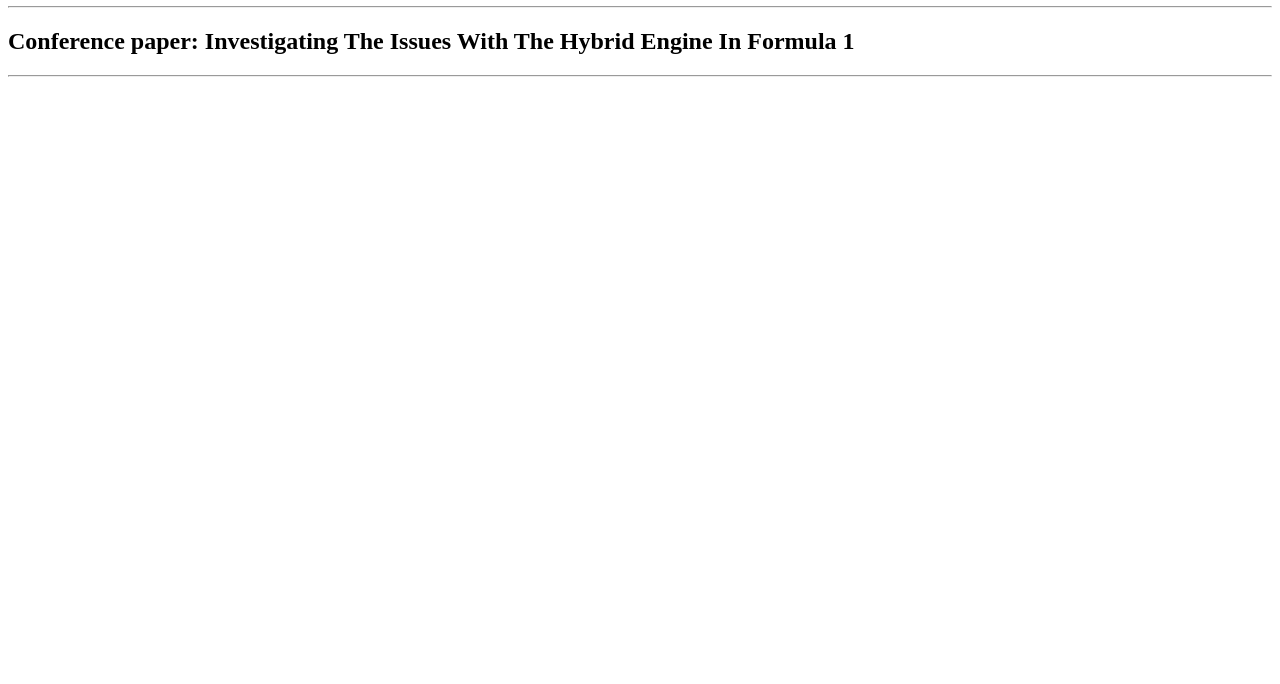
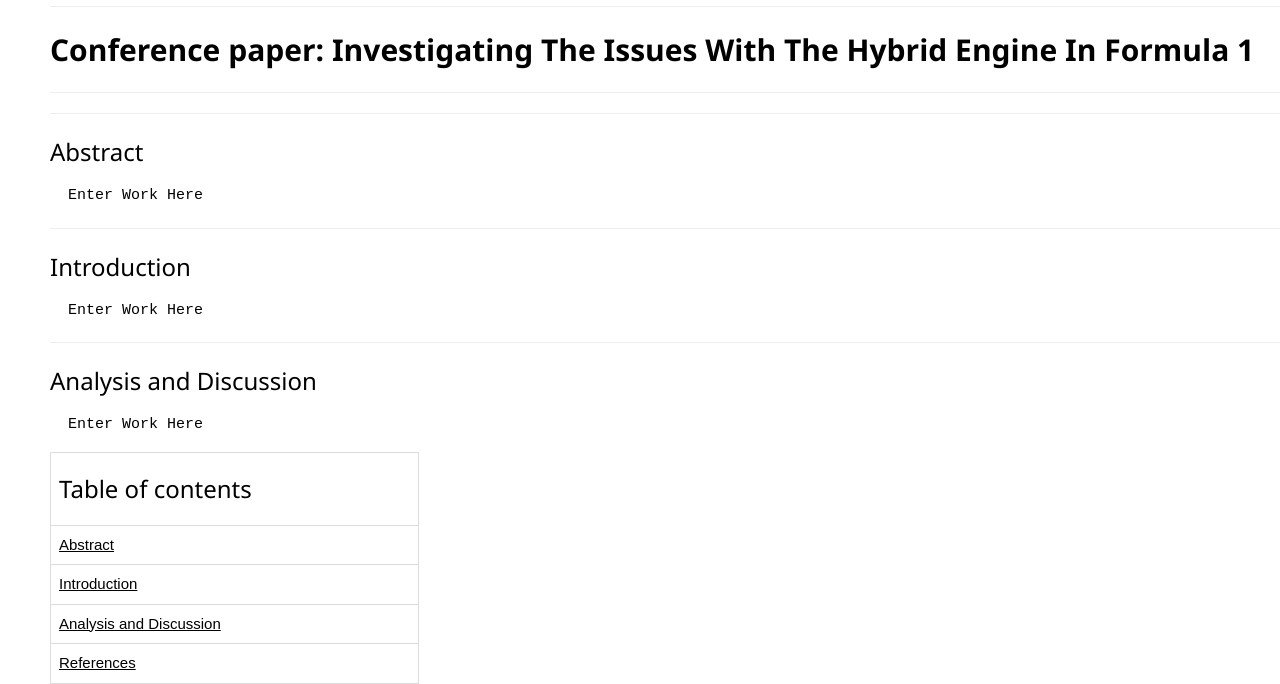
Before and after one commit to FEPSFY7006661/FY7006661, a plain HTML site: page index.html in a window 1280 px wide. Shown: the part 433-1117 px from the top of the page. Before the commit the page ends 800 px from the top, so only its background shows below. Drawn offline with nearby package versions, Linux system fonts and the light colour scheme.

Commit message:
Enhance index.html with table styles and content sections
Added styles for even table rows and structured content sections.

```diff
--- a/index.html
+++ b/index.html
@@ -25,10 +25,14 @@
             padding: 8px;
           }
 
+        tr:nth-child(even) {
+          background-colour: #dddddd
+        }
 
 
 
-      </style>
+
+        </style>
 
     <style>
 p.ex1 {
@@ -36,4 +40,52 @@ p.ex1 {
 }
     </style>
         </head>
+
+<meta name="viewport" content="width=device-width, initial-scale=1">
+<link rel="stylesheet" href="https://www.w3schools.com/w3css/4/w3.css">
+<style>
+.mySlides {display:none;}
+</style>
+<body style="background-color:#FFFFFF;margin-left:50px;">
+  <hr>
+  <h3 id="Abstract">Abstract</h3>
+<p class="ex1">
+<pre>
+  Enter Work Here
+</pre>
+</p>
+
+  <hr>
+  <h3 id="Introduction">Introduction</h3>
+<p class="ex1">
+<pre>
+  Enter Work Here
+</pre>
+</p>
+<hr>
+  <h3 id="Analysis and Discussion">Analysis and Discussion</h3>
+<p class="ex1">
+<pre>
+  Enter Work Here
+</pre>
+</p>
+<!table of contents>
+<table>
+
+<tr>
+<th><h3>Table of contents</h3></th>
+</tr>
+<tr>
+  <td><a href="#Abstract">Abstract</td>
+</tr>
+<tr>
+  <td><a href="#Introduction">Introduction</td>
+</tr>
+<tr>
+  <td><a href="#Analysis and Discussion">Analysis and Discussion</td>
+</tr>
+<tr>
+  <td><a href="#References">References</td>
+</tr>
+</table>
 </html>
```
